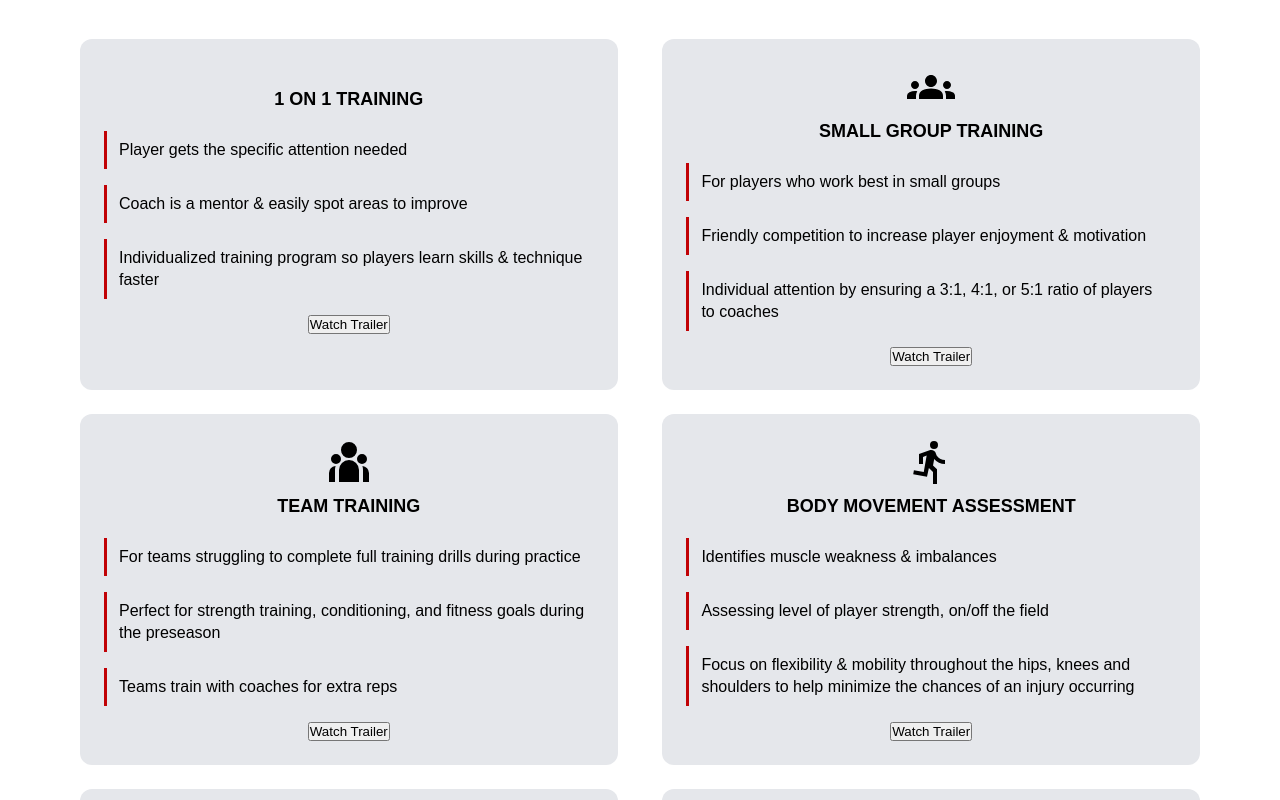
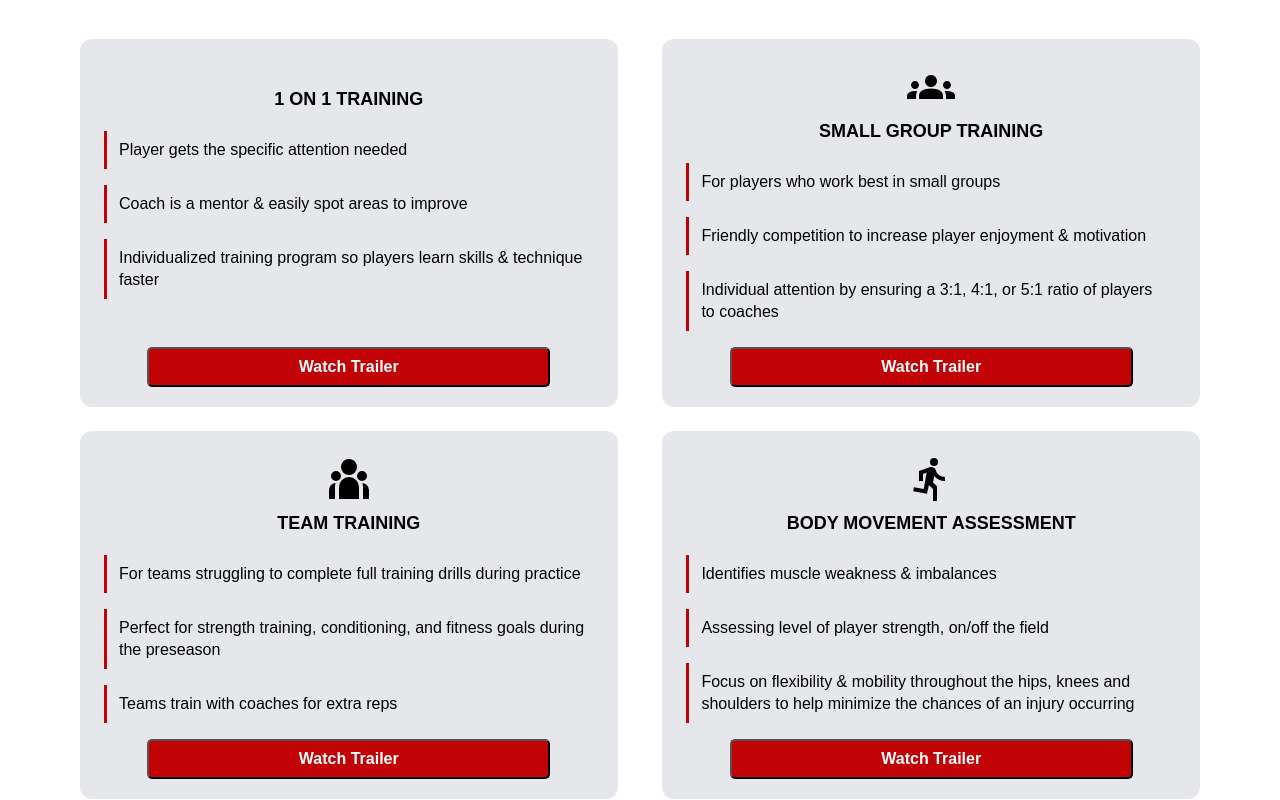
Before and after one commit to tfkathletics18/TFK-Website, a React (Vite) app: page / in a window 1280 px wide. Shown: the part 1460-2260 px from the top of the page. Built offline with nearby package versions, Linux system fonts and the light colour scheme; no server answers; some icons are missing; a web font is replaced by a local one.

Commit message:
adds styling to watch trailer button for all screen sizes

```diff
--- a/src/components/ServiceCard/ServiceCard.scss
+++ b/src/components/ServiceCard/ServiceCard.scss
@@ -31,6 +31,10 @@
     &__list {
         list-style-type: none;
         position: relative;
+
+        @include tablet {
+            padding-bottom: 2.25rem;
+        }
     }
 
     &__list-item {
@@ -74,4 +78,23 @@
         z-index: 1;
         transition: 0.5s;
     }
+
+    &__button {
+        width: 75%;
+        max-width: 20rem;
+        height: 2.5rem;
+        border-radius: 5px;
+        padding: 0.5rem 1.5rem;
+        background: $primary-red;
+        cursor: pointer;
+        outline: none;
+        @include textStyle($plain-white, 1rem, 20px, 600);
+
+        @include tablet {
+            max-width: none;
+            position: absolute;
+            bottom: 1.25rem;
+            right: 12.5%;
+        }
+    }
 }
```
